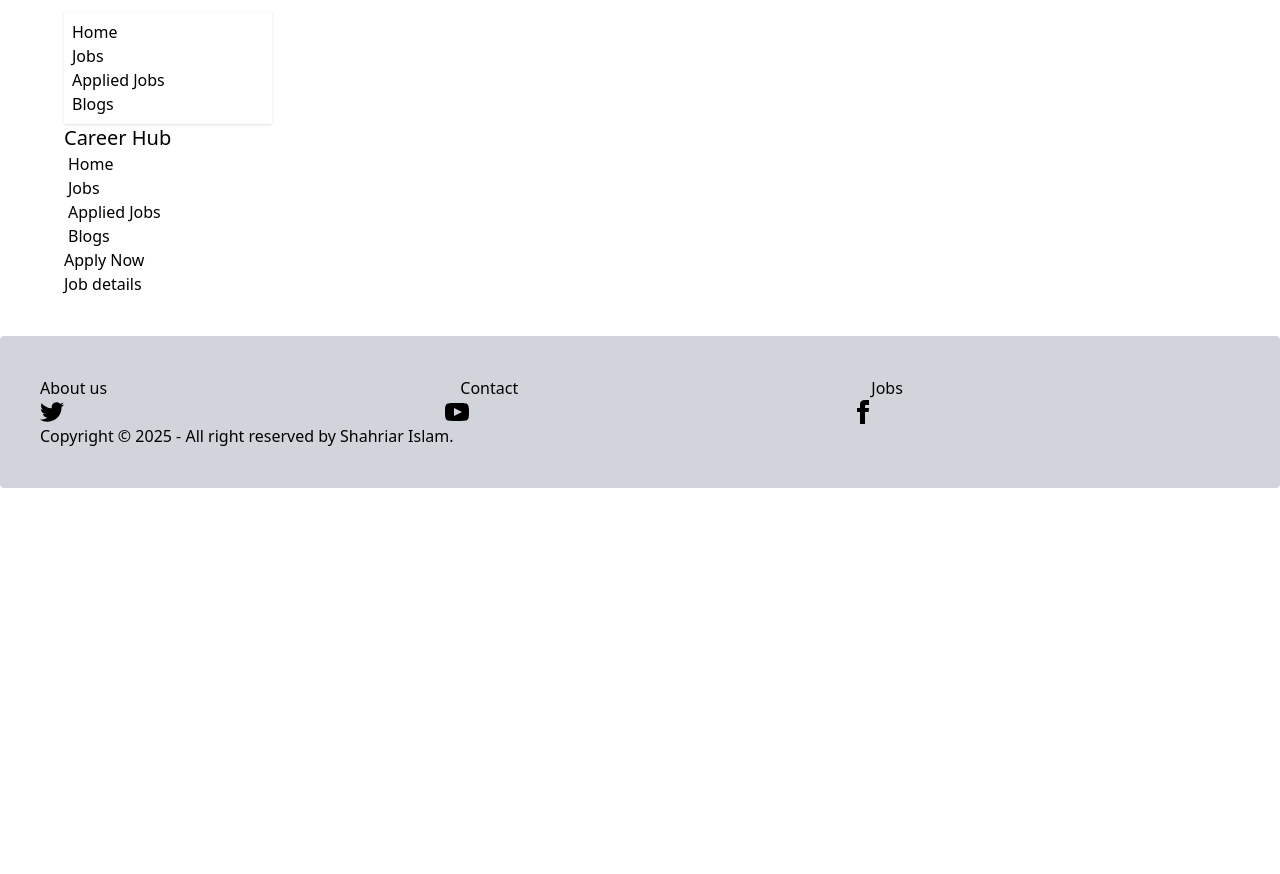
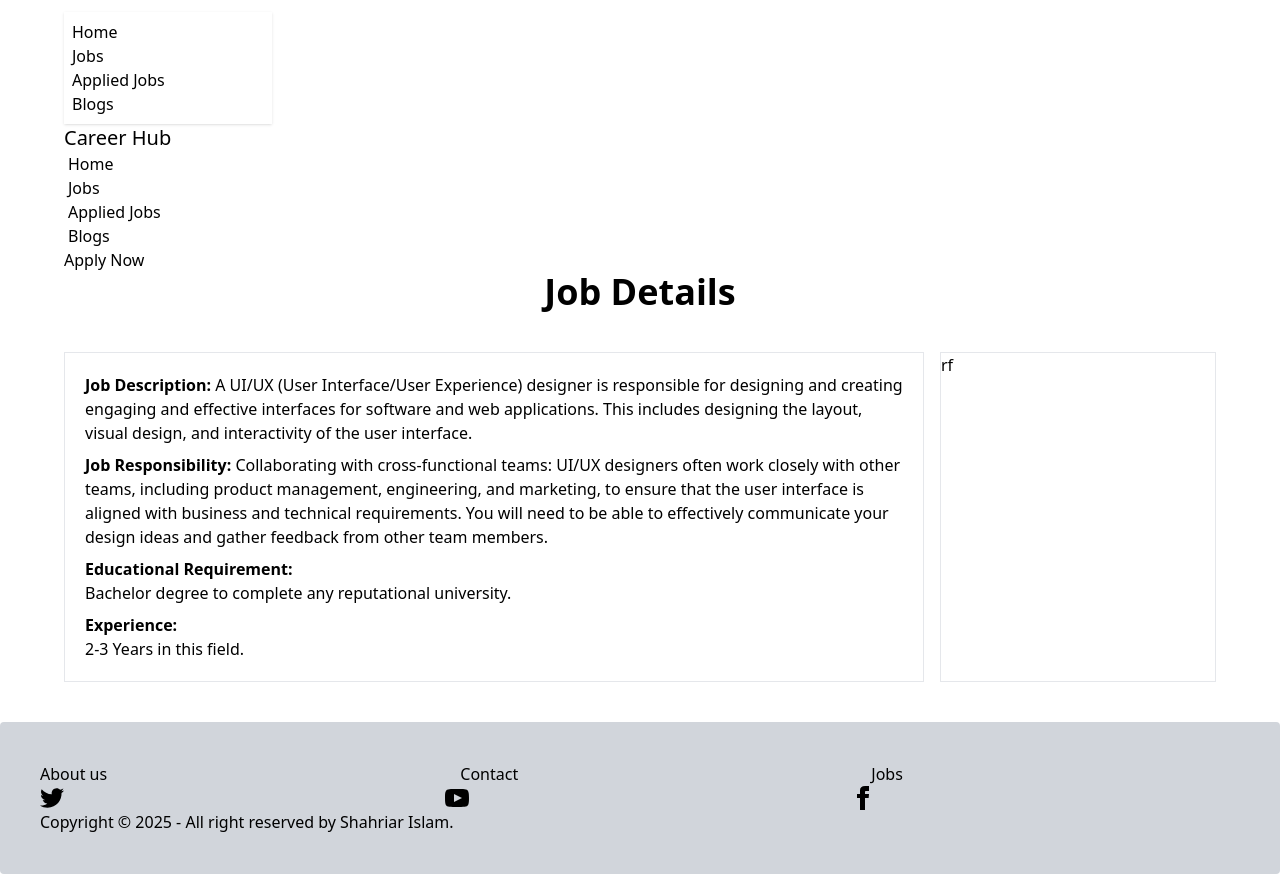
Before and after one commit to sazid0101/React-Career-Hub, a React (Vite) app: page /job/1 in a window 1280 px wide. Before the commit the page ends 800 px from the top, so only its background shows below. Built offline with nearby package versions, Linux system fonts and the light colour scheme.

Commit message:
job details

```diff
--- a/src/Components/JobDetails/JobDetails.jsx
+++ b/src/Components/JobDetails/JobDetails.jsx
@@ -1,8 +1,30 @@
+import { useLoaderData, useParams } from "react-router-dom";
+
 const JobDetails = () => {
+    const allJobs = useLoaderData()
+    const { id } = useParams()
+    const intId = parseInt(id)
+    const SingleJob = allJobs.find(job => job.id === intId)
+    const {job_description,job_responsibility,educational_requirements,experiences,job_title,job_type,location,salary,    } =SingleJob
     return (
-        <div>
-            <h2>Job details</h2>
-        </div>
+            <div>
+                <h2 className="text-4xl font-bold flex justify-center pb-10">Job Details</h2>
+                <div className=" grid grid-cols-4 gap-4">
+                <div className="border col-span-3 p-5">
+                    <p className="pb-2"><span className="font-bold">Job Description:</span>  {job_description}</p>
+
+                    <p className="pb-2"><span className="font-bold">Job Responsibility:</span>  {job_responsibility}</p>
+
+                    <p className="pb-2"><span className="font-bold">Educational Requirement:</span> <br />{educational_requirements}</p>
+
+                    <p><span className="font-bold">Experience: <br /></span> {experiences}</p>
+                </div>
+                <div className="border ">
+                    <h3>rf</h3>
+                </div>
+            </div>
+            </div>
+
     );
 };
 
--- a/src/main.jsx
+++ b/src/main.jsx
@@ -34,7 +34,8 @@ const router = createBrowserRouter([
         element: <Blogs></Blogs>
       },{
         path: '/job/:id',
-        element: <JobDetails></JobDetails>
+        element: <JobDetails></JobDetails>,
+        loader: () => fetch('../jobs.json')
       }
     ]
   },
```
